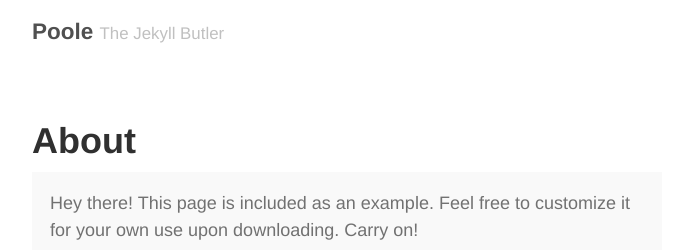
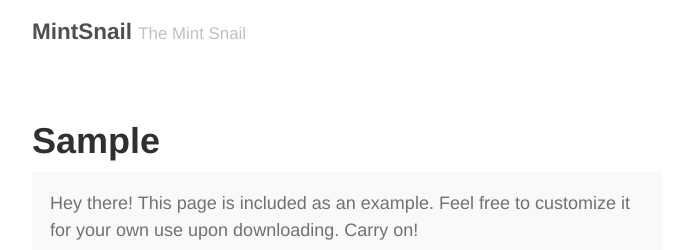
Before and after one commit to mintsnail/1004.github.io, a Jekyll site: the page built from sample.md, in a window 1280 px wide. Shown: the top 250 px of the page, without its empty margins (293-983 px from the left). Built offline with Jekyll 4.4.1, drawn with Linux system fonts in a browser that asks for light colours.

Commit message:
change config

```diff
--- a/_config.yml
+++ b/_config.yml
@@ -5,9 +5,9 @@ permalink:           pretty
 relative_permalinks: true
 
 # Setup
-title:               Poole
-tagline:             The Jekyll Butler
-url:                 http://getpoole.com
+title:               MintSnail
+tagline:             The Mint Snail
+url:                 http://mintsnail.com
 paginate:            1
 baseurl:             ""
 
@@ -20,9 +20,9 @@ sass:
 
 # About/contact
 author:
-  name:              Mark Otto
-  url:               https://twitter.com/mdo
-  email:             markdotto@gmail.com
+  name:              Soojin Kim
+  url:               https://facebook.com/reedpipe
+  email:             soojin66@gmail.com
 
 # Custom vars
 version:             2.0.0
--- a/sample.md
+++ b/sample.md
@@ -1,6 +1,6 @@
 ---
 layout: page
-title: About
+title: Sample
 ---
 
 <p class="message">
```
